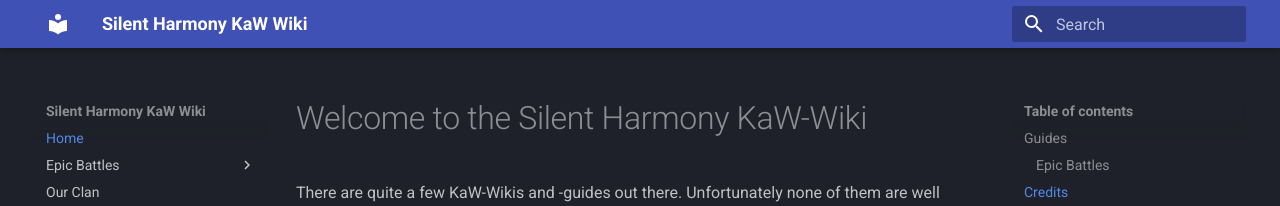
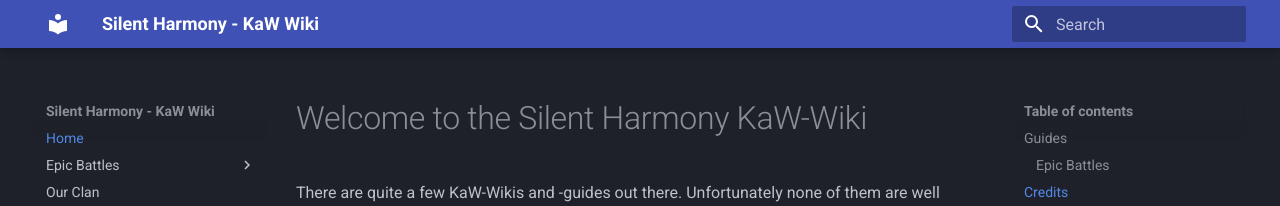
Before and after one commit to SHY-PeaceKeeper-SHY/kaw-wiki, an MkDocs documentation site: the page built from docs/index.md, in a window 1280 px wide. Shown: the top 206 px of the page. Built offline with MkDocs 1.6.1 and Material for MkDocs 9.7.7, drawn with Linux system fonts in a browser that asks for light colours.

Commit message:
Added - to title

```diff
--- a/mkdocs.yml
+++ b/mkdocs.yml
@@ -1,4 +1,4 @@
-site_name: Silent Harmony KaW Wiki
+site_name: Silent Harmony - KaW Wiki
 site_description: A fan-made wiki for Kingdoms at War
 site_author: Silent Harmony Clan
 
```
